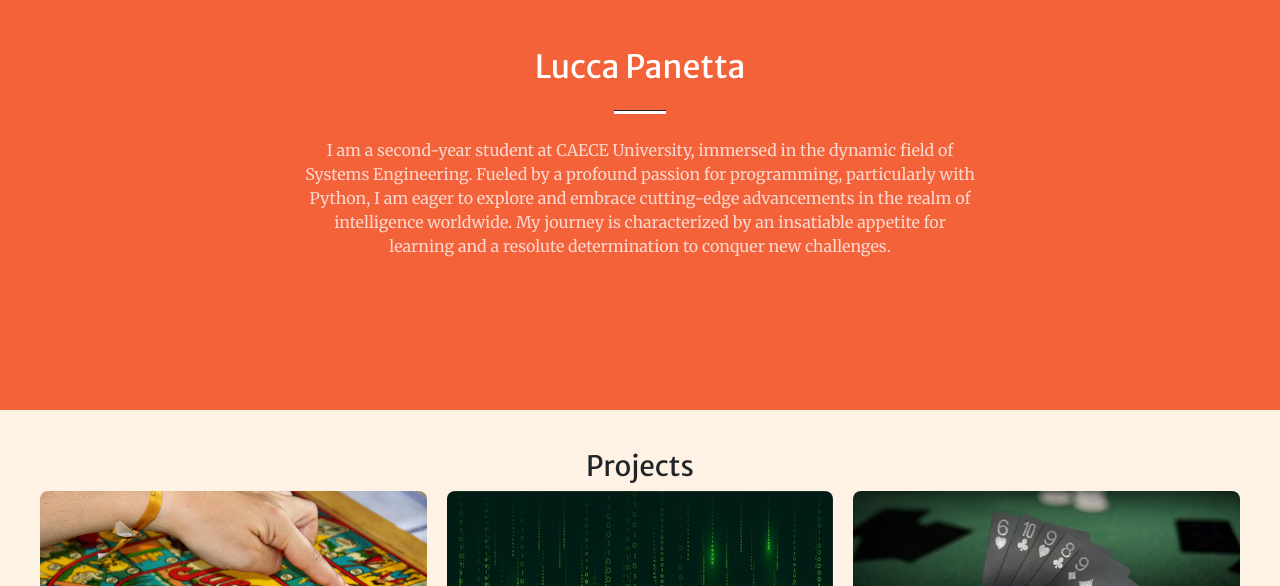
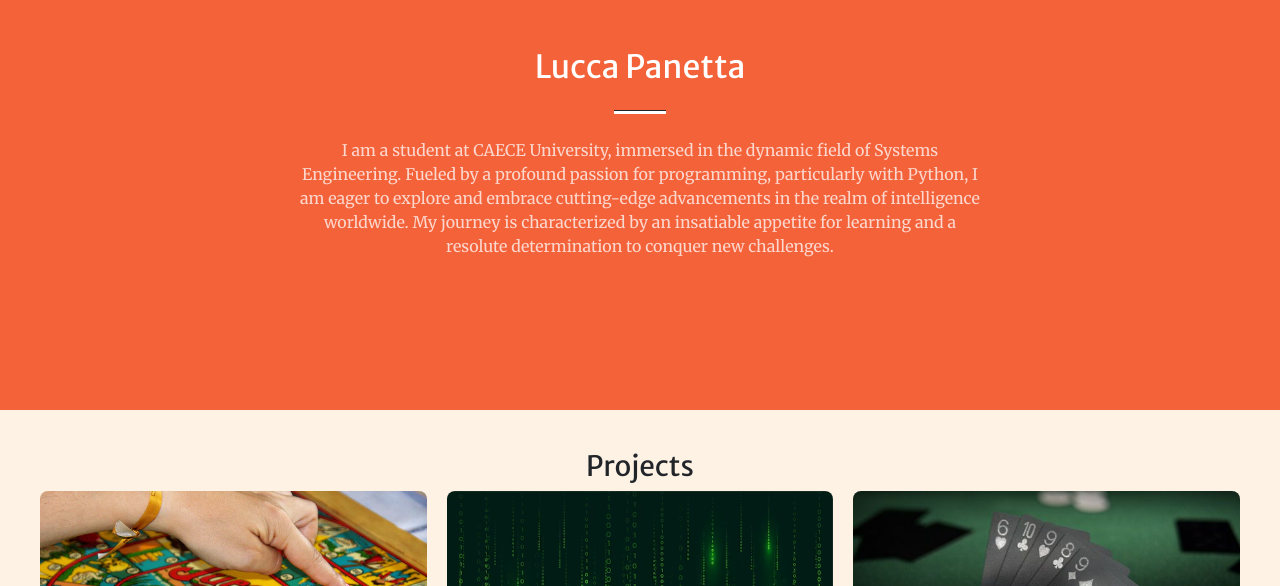
Before and after one commit to LuccaPanetta/Primera-Pagina-Web, a plain HTML site: page index.html in a window 1280 px wide. Shown: the part 880-1466 px from the top of the page. Drawn offline with nearby package versions, Linux system fonts and the light colour scheme; some packages are replaced by stand-ins of ours; a script that the page names is missing.

Commit message:
segundo commit

```diff
--- a/index.html
+++ b/index.html
@@ -53,7 +53,7 @@
                     <div class="col-lg-8 text-center">
                         <h2 class="text-white mt-0">Lucca Panetta</h2>
                         <hr class="divider divider-light" />
-                        <p class="text-white-75 mb-4">I am a second-year student at CAECE University, immersed in the dynamic field of Systems Engineering. Fueled by a profound passion for programming, particularly with Python, I am eager to explore and embrace cutting-edge advancements in the realm of intelligence worldwide. My journey is characterized by an insatiable appetite for learning and a resolute determination to conquer new challenges.</p>
+                        <p class="text-white-75 mb-4">I am a student at CAECE University, immersed in the dynamic field of Systems Engineering. Fueled by a profound passion for programming, particularly with Python, I am eager to explore and embrace cutting-edge advancements in the realm of intelligence worldwide. My journey is characterized by an insatiable appetite for learning and a resolute determination to conquer new challenges.</p>
                     </div>
                 </div>
             </div>
```
